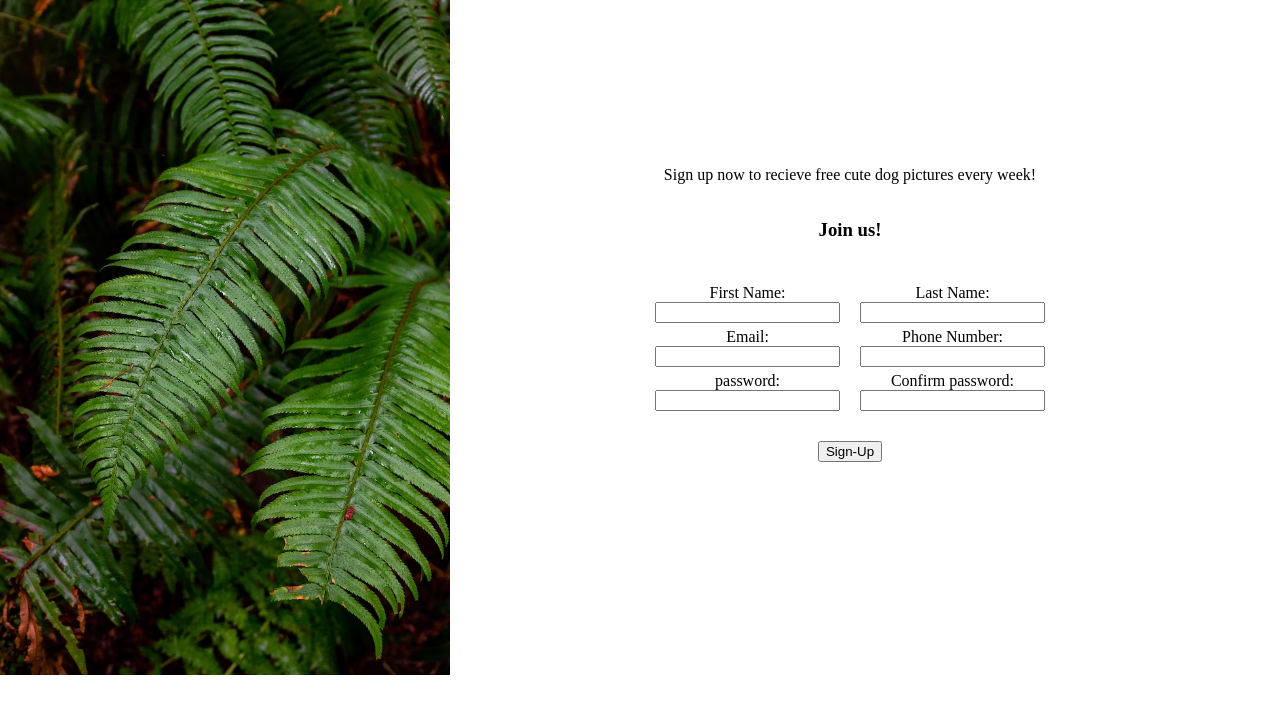
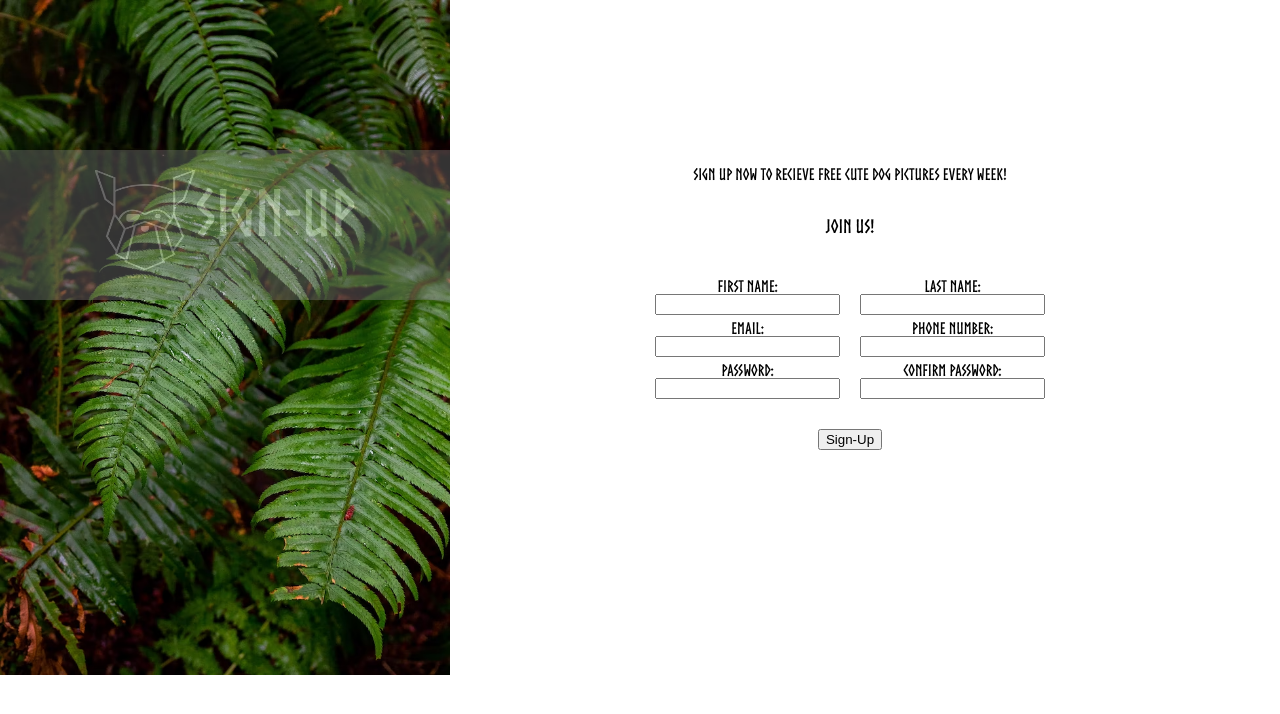
Before and after one commit to daechi73/Basic-SignUp-Form, a plain HTML site: page index.html in a window 1280 px wide. Drawn offline with Linux system fonts and the light colour scheme.

Commit message:
added -index.html:Signup Logo,style.css:styled signUp Logo

```diff
--- a/index.html
+++ b/index.html
@@ -8,6 +8,12 @@
   <body>
     <div class="container-main">
       <div class="side-hero">
+        <div class="odin-logo">
+          <div style="padding-top: 20px">
+            <img src="imgs/odin.png" alt="odin" width="100px" height="100px" />
+          </div>
+          <div style="padding-top: 30px; color: white">Sign-Up</div>
+        </div>
         <img src="imgs/l.avif" alt="cloud" width="450px" />
       </div>
       <div class="container-info">
--- a/style.css
+++ b/style.css
@@ -1,6 +1,11 @@
+@font-face {
+  font-family: Norse-Bold;
+  src: url(font/Norse-Bold.otf);
+}
 html,
 body {
   margin: 0px;
+  font-family: Norse-Bold;
 }
 .container-main {
   display: flex;
@@ -39,3 +44,15 @@ body {
 .form-right {
   margin-left: 20px;
 }
+.odin-logo {
+  display: flex;
+  justify-content: center;
+  background-color: grey;
+  opacity: 40%;
+  position: absolute;
+  top: 150px;
+  width: 450px;
+  font-size: 4rem;
+  text-align: center;
+  height: 150px;
+}
```
Also changed, not shown: font/Norse-Bold.otf (added).
